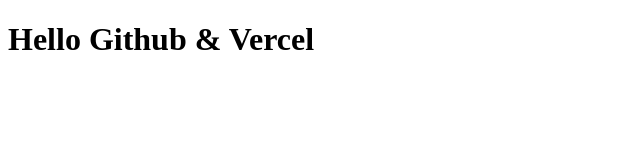
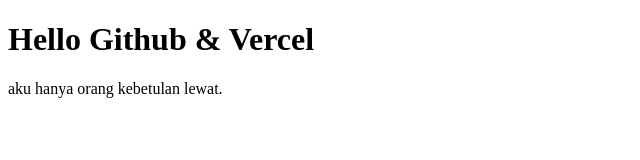
Before and after one commit to Dsa08/project-pertama, a plain HTML site: page index.html in a window 1280 px wide. Shown: the whole page, without its empty margins (0-640 px from the left). Drawn offline with Linux system fonts and the light colour scheme.

Commit message:
Update tampilan

```diff
--- a/index.html
+++ b/index.html
@@ -9,5 +9,9 @@
         <h1>
             Hello Github & Vercel
         </h1>
+
+        <p>
+            aku hanya orang kebetulan lewat.
+        </p>
     </body>
 </html>
```
